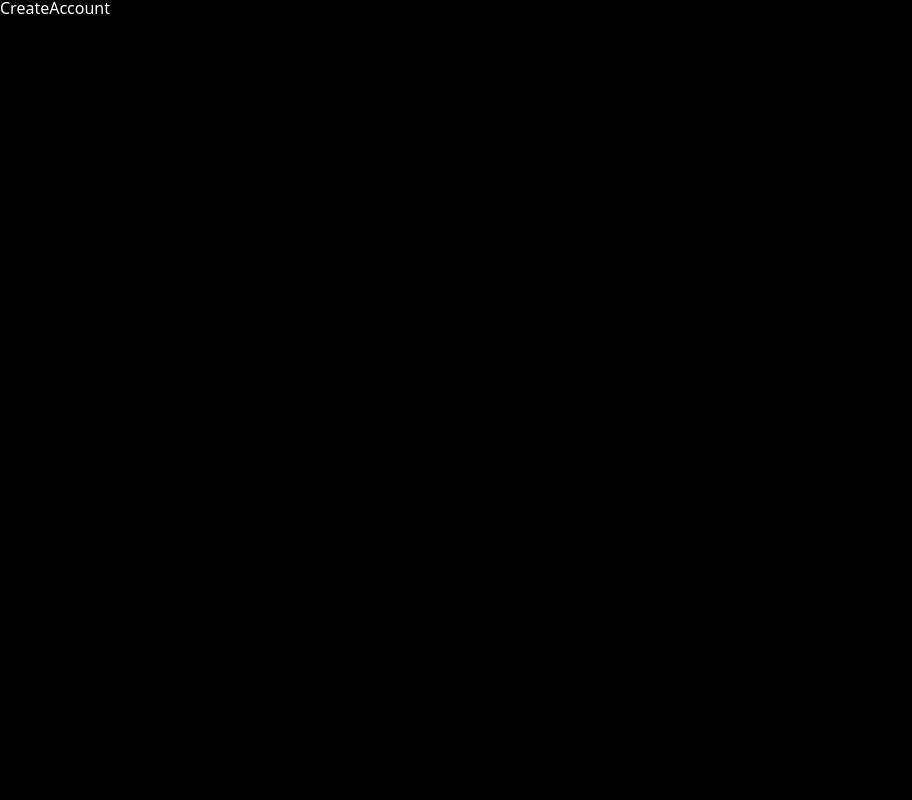
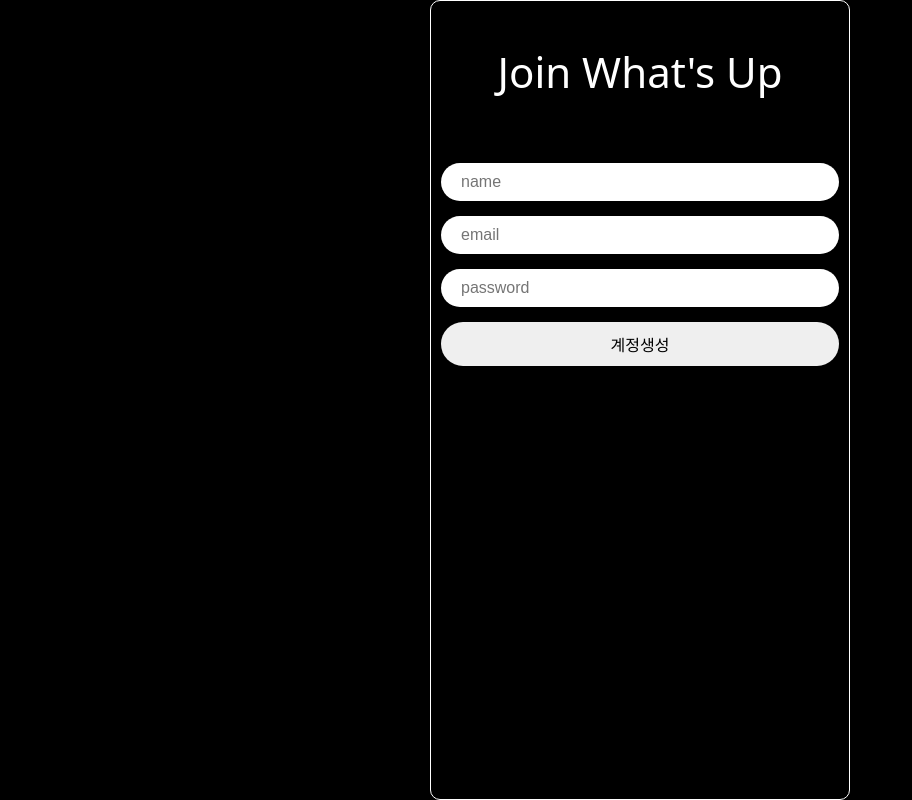
Before and after one commit to woooooooojin/WhatsUp, a React (Vite) app: page /create-account in a window 1280 px wide. Shown: the whole page, without its empty margins (0-912 px from the left). Built offline with nearby package versions, Linux system fonts and the light colour scheme; the HTML template or start-up script is replaced by a standard one.

Commit message:
join form,  ui

```diff
--- a/src/App.tsx
+++ b/src/App.tsx
@@ -4,7 +4,7 @@
 import Profile from "./routes/Profile"
 import Login from "./routes/Login"
 import CreateAccount from "./routes/CreateAccount"
-import { createGlobalStyle } from "styled-components"
+import { createGlobalStyle, styled } from "styled-components"
 import reset from "styled-reset"
 import { useEffect, useState } from "react"
 import LoadingScreen from "./components/LoadingScreen"
@@ -21,7 +21,11 @@
   }
 
 `
-
+const Wrapper = styled.div`
+  height: 100vh;
+  display: flex;
+  justify-content: center;
+`
 
 const router = createBrowserRouter([
   {
@@ -62,9 +66,11 @@
 
   return (
     <>
-      <Globalstyles/>
+      <Wrapper>
+        <Globalstyles/>
 
-      { loading ? <LoadingScreen/> :  <RouterProvider router={router}/> }
+        { loading ? <LoadingScreen/> :  <RouterProvider router={router}/> }
+      </Wrapper>
     </>
   )
 }
--- a/src/routes/CreateAccount.tsx
+++ b/src/routes/CreateAccount.tsx
@@ -1,6 +1,98 @@
+import { useState } from "react"
+import { styled } from "styled-components"
+
+const Wrapper =styled.div`
+  height: 100%;
+  display: flex;
+  flex-direction: column;
+  align-items: center;
+  width: 420px;
+  border: 1px solid #fff;
+  padding: 50px 0;
+  border-radius: 10px;
+`
+const Form = styled.form`
+  margin-top: 70px;
+  display: flex;
+  flex-direction: column;
+  gap: 15px;
+  width: 100%;
+  padding: 0 10px;
+`
+const Input = styled.input`
+  padding: 10px 20px;
+  border-radius: 50px;
+  border: none;
+  font-size: 16px;
+  &:focus{
+    outline: 2.5px dashed yellow;
+
+  }
+  &[type='submit']{
+    cursor: pointer;
+    outline: none;
+    transition: .3s;
+    &:hover{
+      opacity: 0.8;
+    }
+  }
+
+`
+const Title = styled.h1`
+  font-size: 42px;
+
+`
+const Error = styled.span`
+  color: tomato;
+  font-size: 12px;
+`
 
 export default function CreateAccount() {
+  const [loading, setLoading] = useState(false)
+  const [name, setName] = useState('')
+  const [email, setEmail] = useState('')
+  const [password, setPassword] = useState('')
+  const [error, setError] = useState('')
+
+  const onChange = (e:React.ChangeEvent<HTMLInputElement>)=>{
+    const {target: {name, value}} =e;
+    if(name === 'name'){
+      setName(value)
+    }else if(name === 'email'){
+      setEmail(value)
+    }else if(name === 'password'){
+      setPassword(value)
+    }
+  }
+
+  const onSubmit = (e:React.FormEvent<HTMLFormElement>)=>{
+    e.preventDefault()
+    try{
+
+    }catch(e){
+
+    }finally{
+      setLoading(false)
+    }
+
+  }
+
   return (
-    <div>CreateAccount</div>
+    <>
+      <Wrapper>
+        <Title>Join What's Up</Title>
+        <Form onSubmit={onSubmit}>
+
+          <Input onChange={onChange} name="name" value={name} placeholder="name" type="text" required/>
+
+          <Input onChange={onChange} name="email" value={email} placeholder="email" type="email" required/>
+
+          <Input onChange={onChange} name="password" value={password} placeholder="password" type="password" required/>
+
+          <Input type="submit" value={loading ? 'loading' : '계정생성'} />
+        </Form>
+        {error !== '' ? <Error>{error}</Error> : null}
+      </Wrapper>
+    </>
   )
 }
```
